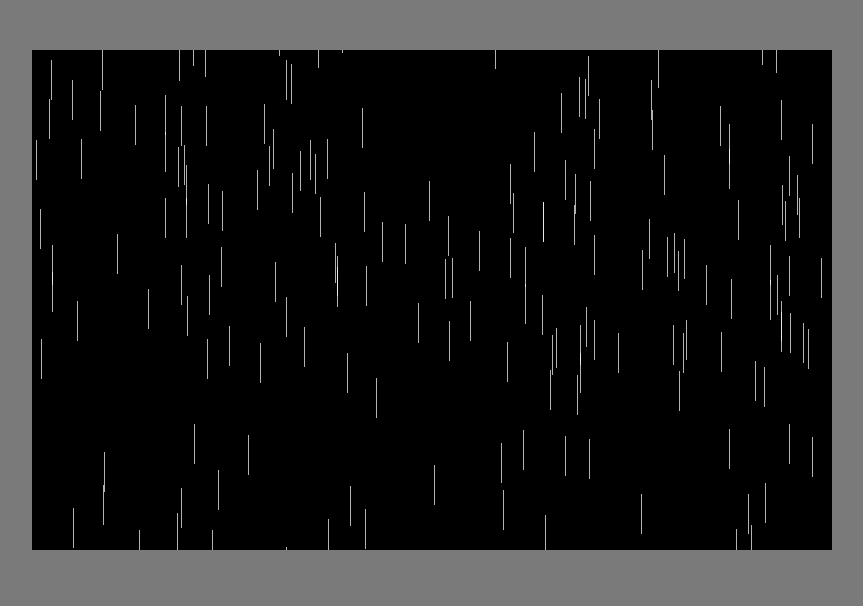
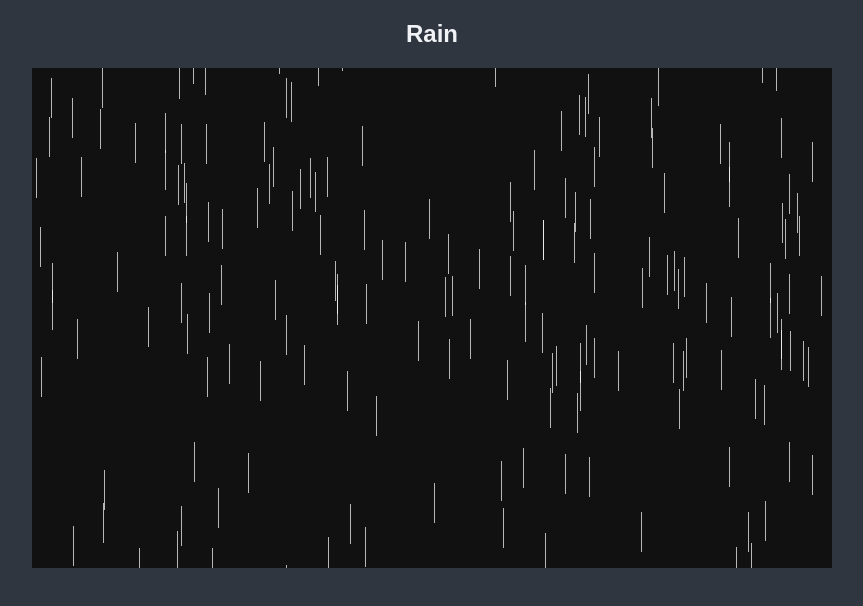
Before and after one commit to Aguezz/canvas-simple-rain, a plain HTML site: page index.html in a window 1280 px wide. Shown: the whole page, without its empty margins (208-1071 px from the left). Drawn offline with Linux system fonts and the light colour scheme.

Commit message:
update color & html tags

```diff
--- a/index.html
+++ b/index.html
@@ -2,15 +2,17 @@
 <html lang="en">
 <head>
     <meta charset="UTF-8">
-    <meta name="viewport" content="width=device-width, initial-scale=1.0">
-    <meta http-equiv="X-UA-Compatible" content="ie=edge">
+    <!-- <meta name="viewport" content="width=device-width, initial-scale=1.0"> -->
+    <!-- <meta http-equiv="X-UA-Compatible" content="ie=edge"> -->
     <title>Rain</title>
     <style>
-        body { margin: 0; background-color: #7a7a7a; }
-        canvas { display: block; margin: 50px auto; }
+        body { margin: 0; background-color: #2f3640; }
+        canvas { display: block; margin: 20px auto; }
+        h2 { text-align: center; color: #f1f2f6; font-family:Arial, Helvetica, sans-serif; }
     </style>
 </head>
 <body>
+    <h2>Rain</h2>
     <canvas id="canvas" width="800" height="500"></canvas>
 
     <script src="script.js"></script>
--- a/script.js
+++ b/script.js
@@ -8,7 +8,7 @@
     let rains = []
 
     function draw() {
-        ctx.fillStyle = '#000'
+        ctx.fillStyle = '#111'
         ctx.fillRect(0, 0, CW, CH)
 
         drawRain()
```
Also changed, not shown: 1 other file.
